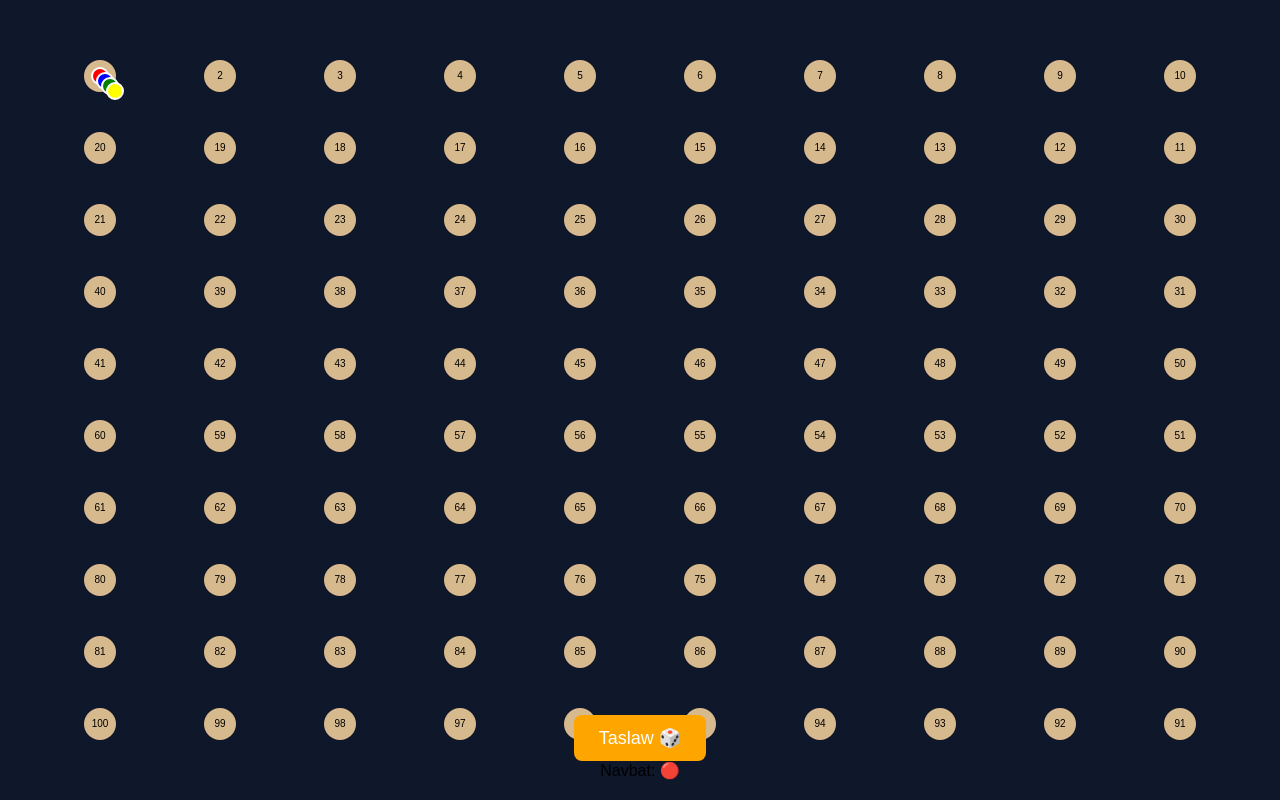
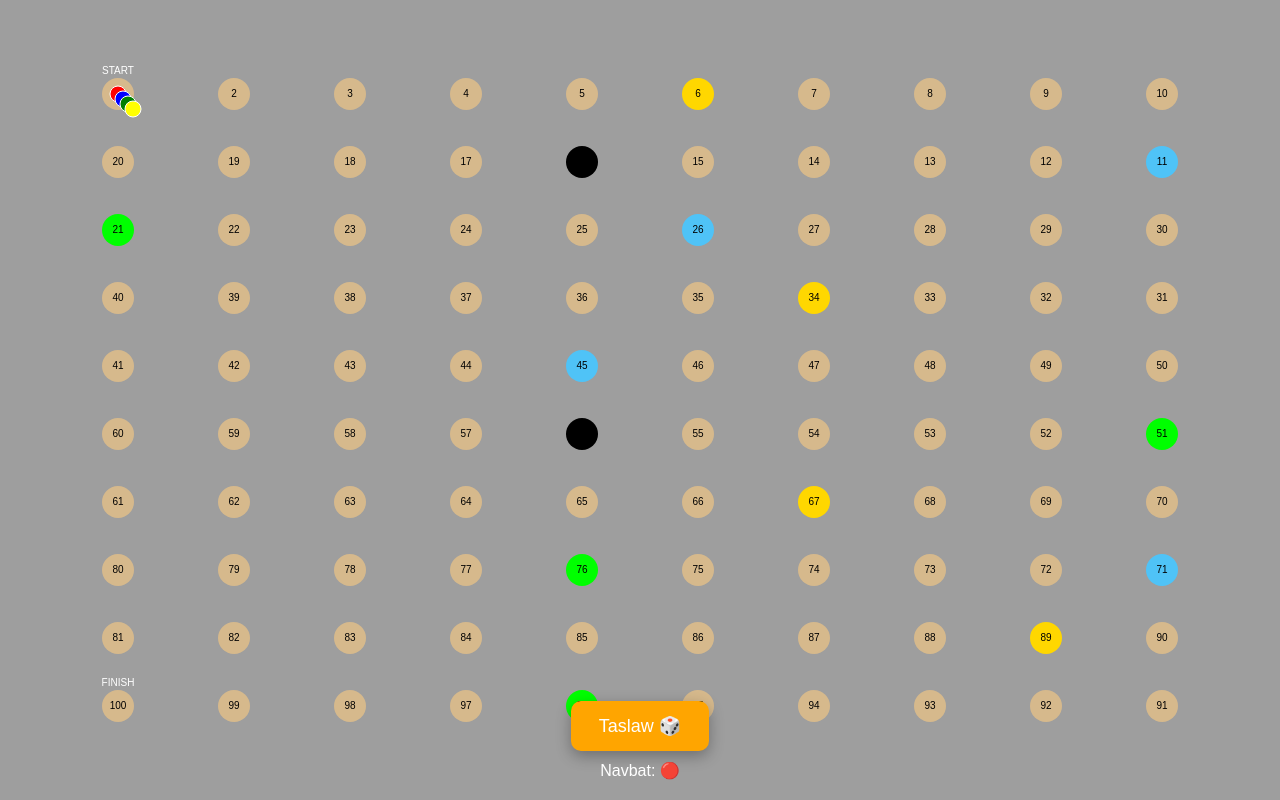
Before and after one commit to rasulqonratbaev24-ux/Run., a website: page index.html in a window 1280 px wide. Drawn offline with Linux system fonts and the light colour scheme.

Commit message:
Update title and enhance styling in index.html

```diff
--- a/index.html
+++ b/index.html
@@ -3,12 +3,12 @@
 <head>
 <meta charset="UTF-8">
 <meta name="viewport" content="width=device-width, initial-scale=1.0">
-<title>Ludo Race</title>
+<title>Ludo PRO</title>
 
 <style>
 body {
   margin: 0;
-  background: #0f172a;
+  overflow: hidden;
   font-family: Arial;
 }
 
@@ -24,12 +24,18 @@ body {
 }
 
 button {
-  padding: 12px 25px;
+  padding: 14px 28px;
   font-size: 18px;
   background: orange;
   border: none;
-  border-radius: 8px;
+  border-radius: 10px;
   color: white;
+  box-shadow: 0 5px 15px rgba(0,0,0,0.3);
+}
+
+#navbat {
+  color: white;
+  margin-top: 10px;
 }
 </style>
 </head>
@@ -57,18 +63,20 @@ resize();
 const total = 100;
 const path = [];
 
-// 🎯 Snake-style yo‘l (egri, chiroyli)
+// 🌳 FON RASM
+const bg = new Image();
+bg.src = "https://i.imgur.com/8wKQZ5M.jpg"; // o‘rmon fon
+
+// 🎯 YO‘LAK (snake)
 function generatePath() {
   path.length = 0;
 
-  const margin = 40;
+  const margin = 60;
   const cols = 10;
   const rows = 10;
 
   const cellW = (canvas.width - margin * 2) / cols;
   const cellH = (canvas.height - margin * 2) / rows;
-
-  let count = 0;
 
   for (let y = 0; y < rows; y++) {
     if (y % 2 === 0) {
@@ -77,7 +85,6 @@ function generatePath() {
           x: margin + x * cellW + cellW / 2,
           y: margin + y * cellH + cellH / 2
         });
-        count++;
       }
     } else {
       for (let x = cols - 1; x >= 0; x--) {
@@ -85,7 +92,6 @@ function generatePath() {
           x: margin + x * cellW + cellW / 2,
           y: margin + y * cellH + cellH / 2
         });
-        count++;
       }
     }
   }
@@ -118,20 +124,56 @@ function rollDice() {
 
 // 🔄 Navbat
 function updateTurn() {
-  const icons = ["🔴", "🔵", "🟢", "🟡"];
+  const icons = ["🔴","🔵","🟢","🟡"];
   document.getElementById("navbat").innerText =
     "Navbat: " + icons[current];
 }
 
-// 🎨 Chizish
+// ⭐ MAXSUS KETEKLAR
+const special = {
+  freeze: [10, 25, 44, 70],
+  back: [15, 55],
+  bonus: [5, 33, 66, 88],
+  prize: [20, 50, 75, 95]
+};
+
+function applyEffects(player) {
+  if (special.freeze.includes(player.pos)) {
+    alert("❄️ Muzlaw!");
+    current = (current + 1) % players.length;
+  }
+  if (special.back.includes(player.pos)) {
+    player.pos -= 5;
+  }
+  if (special.bonus.includes(player.pos)) {
+    player.pos += 3;
+  }
+  if (special.prize.includes(player.pos)) {
+    alert("🎁 Priz!");
+  }
+}
+
+// 🎨 CHIZISH
 function draw() {
   ctx.clearRect(0, 0, canvas.width, canvas.height);
 
-  // Kataklar
+  // 🌳 fon
+  if (bg.complete) {
+    ctx.drawImage(bg, 0, 0, canvas.width, canvas.height);
+  }
+
+  // kataklar
   path.forEach((p, i) => {
     ctx.beginPath();
     ctx.arc(p.x, p.y, 16, 0, Math.PI * 2);
+
     ctx.fillStyle = "#d6b98c";
+
+    if (special.freeze.includes(i)) ctx.fillStyle = "#4fc3f7";
+    if (special.back.includes(i)) ctx.fillStyle = "#000";
+    if (special.bonus.includes(i)) ctx.fillStyle = "gold";
+    if (special.prize.includes(i)) ctx.fillStyle = "lime";
+
     ctx.fill();
 
     ctx.fillStyle = "#000";
@@ -140,7 +182,7 @@ function draw() {
     ctx.fillText(i + 1, p.x, p.y + 3);
   });
 
-  // 🔴🔵🟢🟡 Donachalar
+  // donachalar
   players.forEach((pl, i) => {
     const pos = path[pl.pos];
     if (!pos) return;
@@ -151,14 +193,17 @@ function draw() {
     ctx.arc(pos.x + offset, pos.y + offset, 8, 0, Math.PI * 2);
     ctx.fillStyle = pl.color;
     ctx.fill();
-
-    ctx.lineWidth = 2;
     ctx.strokeStyle = "#fff";
     ctx.stroke();
   });
+
+  // START / FINISH
+  ctx.fillStyle = "white";
+  ctx.fillText("START", path[0].x, path[0].y - 20);
+  ctx.fillText("FINISH", path[99].x, path[99].y - 20);
 }
 
-// 🔁 Loop
+// 🔁 LOOP
 function loop() {
   generatePath();
   draw();
```
